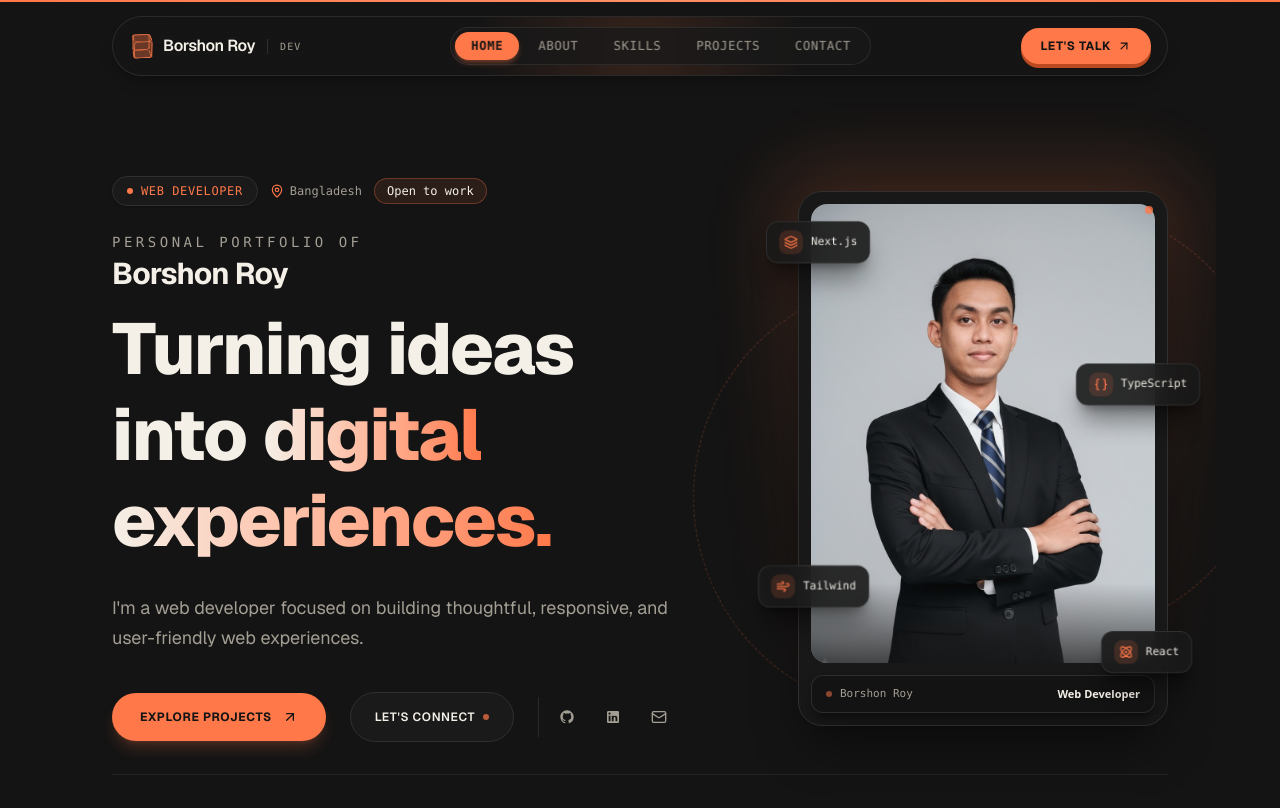
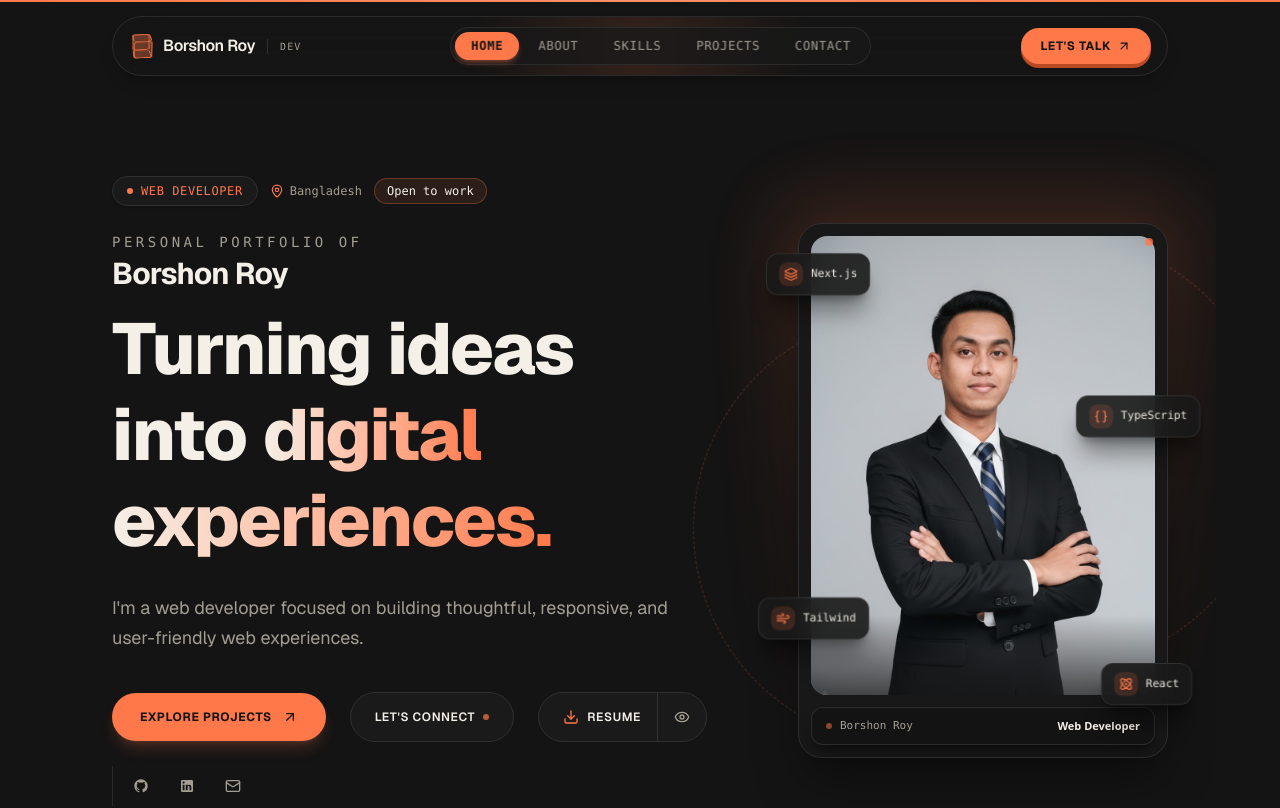
Before and after one commit to borshon07/my-portfolio-2.1, a Next.js app: page / in a window 1280 px wide. Shown: the top 808 px of the page. Built offline with nearby package versions, Linux system fonts and the light colour scheme.

Commit message:
feat: add resume button to hero

```diff
--- a/src/components/sections/Hero.tsx
+++ b/src/components/sections/Hero.tsx
@@ -8,6 +8,8 @@ import {
   ArrowUpRight,
   Atom,
   Braces,
+  Download,
+  Eye,
   Layers,
   Mail,
   MapPin,
@@ -25,6 +27,7 @@ import {
   useTransform,
 } from "motion/react";
 import { personalInfo, socialLinks } from "@/data/portfolioData";
+import { scrollToSection } from "@/utils/scrollToSection";
 import {
   fadeInUp,
   headlineContainer,
@@ -76,6 +79,14 @@ function FloatingChip({
 
 export default function Hero() {
   const reduceMotion = useReducedMotion();
+
+  /* ---------- Resume button state ---------- */
+  const [resumeNote, setResumeNote] = useState(false);
+
+  const handleResumeMissing = () => {
+    setResumeNote(true);
+    setTimeout(() => setResumeNote(false), 2500);
+  };
 
   /* ---------- Section mouse: ambient light + parallax orbs ---------- */
   const lx = useMotionValue(50);
@@ -267,6 +278,7 @@ export default function Hero() {
           >
             <Link
               href="#projects"
+              onClick={(e) => scrollToSection(e, "#projects")}
               className="group relative inline-flex items-center gap-2.5 bg-[#FF7849] hover:bg-[#ff6633] text-[#141414] font-bold text-xs uppercase tracking-wider px-7 py-4 rounded-full transition-all duration-300 active:scale-95 shadow-lg shadow-[#FF7849]/20 hover:shadow-[#FF7849]/40 hover:-translate-y-0.5"
             >
               <span>Explore Projects</span>
@@ -275,18 +287,53 @@ export default function Hero() {
 
             <Link
               href="#contact"
+              onClick={(e) => scrollToSection(e, "#contact")}
               className="group relative inline-flex items-center gap-2 bg-[#1a1a1a] hover:bg-[#242424] text-[#F4F0E8] border border-[#303030] hover:border-[#FF7849]/60 text-xs font-semibold uppercase tracking-wider px-6 py-4 rounded-full transition-all duration-300 active:scale-95 hover:-translate-y-0.5"
             >
               <span>Let&apos;s Connect</span>
               <span className="w-1.5 h-1.5 rounded-full bg-[#FF7849] opacity-70 group-hover:opacity-100 group-hover:scale-125 transition-all" />
             </Link>
 
+            {/* Resume: download + view */}
+            {personalInfo.resumeUrl ? (
+              <div className="inline-flex items-stretch rounded-full bg-[#1a1a1a] border border-[#303030] hover:border-[#FF7849]/60 transition-colors duration-300 overflow-hidden">
+                <a
+                  href={personalInfo.resumeUrl}
+                  download
+                  className="group inline-flex items-center gap-2 pl-6 pr-4 py-4 text-xs font-semibold uppercase tracking-wider text-[#F4F0E8] hover:text-[#FF7849] hover:bg-[#242424] transition-colors active:scale-95"
+                >
+                  <Download className="w-4 h-4 text-[#FF7849] transition-transform duration-300 group-hover:translate-y-0.5" />
+                  <span>Resume</span>
+                </a>
+
+                <a
+                  href={personalInfo.resumeUrl}
+                  target="_blank"
+                  rel="noopener noreferrer"
+                  aria-label="View resume in a new tab"
+                  title="View resume"
+                  className="inline-flex items-center px-4 border-l border-[#303030] text-[#A39E93] hover:text-[#FF7849] hover:bg-[#242424] transition-colors"
+                >
+                  <Eye className="w-4 h-4" />
+                </a>
+              </div>
+            ) : (
+              <button
+                type="button"
+                onClick={handleResumeMissing}
+                className="group inline-flex items-center gap-2 bg-[#1a1a1a] hover:bg-[#242424] text-[#F4F0E8] border border-[#303030] hover:border-[#FF7849]/60 text-xs font-semibold uppercase tracking-wider px-6 py-4 rounded-full transition-all duration-300 active:scale-95 hover:-translate-y-0.5"
+              >
+                <Download className="w-4 h-4 text-[#FF7849]" />
+                <span>{resumeNote ? "Coming soon" : "Resume"}</span>
+              </button>
+            )}
+
             <div className="flex items-center gap-1.5 pl-2 sm:border-l sm:border-[#303030]/80">
               {socialLinks.map((social) => (
                 <a
                   key={social.platform}
                   href={social.url}
-                  target="_blank"
+                  target={social.iconName === "mail" ? undefined : "_blank"}
                   rel="noopener noreferrer"
                   aria-label={`${social.platform} profile`}
                   title={social.platform}
@@ -455,6 +502,7 @@ export default function Hero() {
 
         <Link
           href="#about"
+          onClick={(e) => scrollToSection(e, "#about")}
           className="group inline-flex items-center gap-2 text-xs font-mono text-[#A39E93] hover:text-[#FF7849] transition-colors"
         >
           <span>SCROLL TO EXPLORE</span>
--- a/src/data/portfolioData.ts
+++ b/src/data/portfolioData.ts
@@ -14,6 +14,7 @@ export const personalInfo: PersonalInfo = {
   email: "contact@borshonroy.dev",
   location: "Bangladesh",
   isAvailableForWork: true,
+  resumeUrl: "/resume/Borshon_Roy_Web_Developer_Intern_Resume.pdf",
 };
 
 export const navItems: NavItem[] = [
--- a/src/types/portfolio.ts
+++ b/src/types/portfolio.ts
@@ -43,4 +43,5 @@ export interface PersonalInfo {
   email: string;
   location: string;
   isAvailableForWork: boolean;
+  resumeUrl?: string;
 }
```
Also changed, not shown: 1 other file (tests, documents, lock files or other folders).
